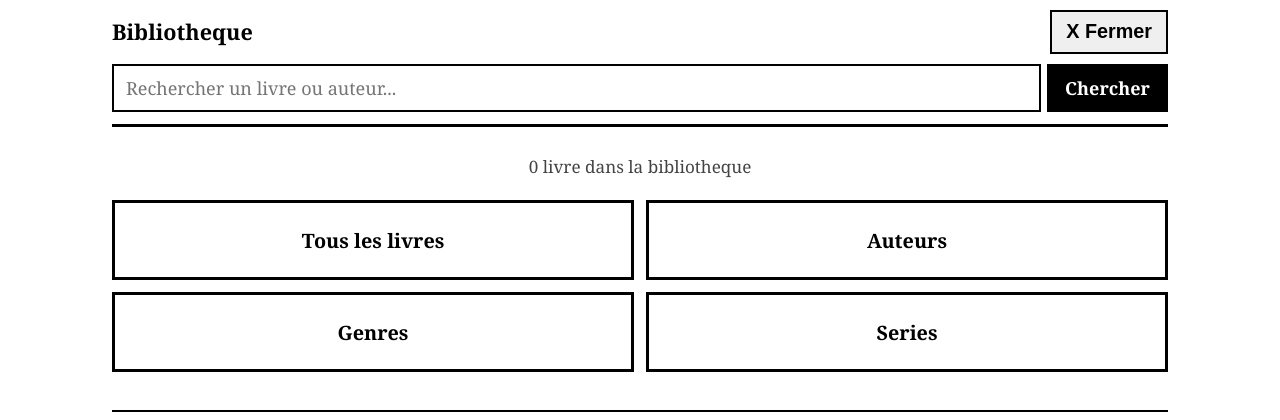
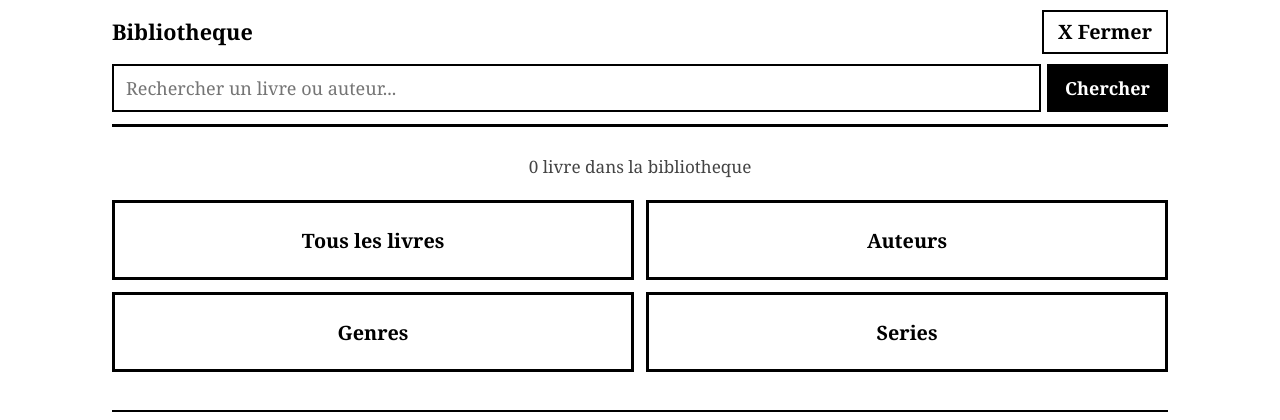
Before and after one commit to fmajurel/kobo-calibre-browser, a FastAPI app: page / in a window 1280 px wide. Shown: the top 420 px of the page. Run offline with FastAPI, Linux system fonts and the light colour scheme; the visitor is signed in with stand-in values (Sample User, id 1); data that the repository does not hold is empty.

Commit message:
fix: styles bouton fermer (button reset, cursor, appearance)

```diff
--- a/app/static/css/eink.css
+++ b/app/static/css/eink.css
@@ -1,7 +1,7 @@
 /* ============================================================
    KOBO CALIBRE BROWSER — CSS E-INK
-   Optimisé pour Kobo Clara 2E (1072×1448px, écran e-ink)
-   Règles : zéro animation, contraste maximal, tap targets ≥44px
+   Optimise pour Kobo Clara 2E (1072x1448px, ecran e-ink)
+   Regles : zero animation, contraste maximal, tap targets >=44px
    ============================================================ */
 
 /* === RESET ================================================= */
@@ -9,7 +9,6 @@
   box-sizing: border-box;
   margin: 0;
   padding: 0;
-  /* Aucune animation ni transition sur e-ink */
   animation: none !important;
   transition: none !important;
 }
@@ -70,10 +69,11 @@ h2 { font-size: 1.2rem; line-height: 1.3; margin: 16px 0 8px; }
 }
 
 .btn-close-browser {
+  font-family: Georgia, 'Times New Roman', serif;
   font-size: 1.1rem;
   font-weight: bold;
-  text-decoration: none;
   color: #000;
+  background: #fff;
   border: 2px solid #000;
   padding: 8px 14px;
   min-height: 44px;
@@ -82,6 +82,10 @@ h2 { font-size: 1.2rem; line-height: 1.3; margin: 16px 0 8px; }
   align-items: center;
   justify-content: center;
   line-height: 1;
+  cursor: pointer;
+  -webkit-appearance: none;
+  appearance: none;
+  text-decoration: none;
 }
 
 .btn-close-browser:active {
@@ -214,11 +218,6 @@ h2 { font-size: 1.2rem; line-height: 1.3; margin: 16px 0 8px; }
   color: #fff;
 }
 
-.nav-icon {
-  font-size: 1.6rem;
-  line-height: 1;
-}
-
 .recent-section {
   margin-top: 20px;
 }
@@ -231,7 +230,6 @@ h2 { font-size: 1.2rem; line-height: 1.3; margin: 16px 0 8px; }
 }
 
 /* === GRILLE DE LIVRES ===================================== */
-/* 2 colonnes sur la largeur Kobo ~1072px */
 .book-grid {
   display: grid;
   grid-template-columns: repeat(2, 1fr);
@@ -355,7 +353,7 @@ h2 { font-size: 1.2rem; line-height: 1.3; margin: 16px 0 8px; }
   text-decoration: underline;
 }
 
-/* === RÉSUMÉ =============================================== */
+/* === RESUME =============================================== */
 .book-comment {
   border-top: 2px solid #000;
   padding-top: 14px;
@@ -369,7 +367,7 @@ h2 { font-size: 1.2rem; line-height: 1.3; margin: 16px 0 8px; }
 .comment-text p { margin-bottom: 10px; }
 .comment-text p:last-child { margin-bottom: 0; }
 
-/* === BOUTONS DE TÉLÉCHARGEMENT ============================ */
+/* === BOUTONS DE TELECHARGEMENT ============================ */
 .download-section {
   border-top: 2px solid #000;
   padding-top: 14px;
@@ -407,7 +405,7 @@ h2 { font-size: 1.2rem; line-height: 1.3; margin: 16px 0 8px; }
   opacity: 0.85;
 }
 
-/* === LISTES (auteurs, genres, séries) ===================== */
+/* === LISTES (auteurs, genres, series) ===================== */
 .list-index {
   list-style: none;
   border-top: 1px solid #000;
@@ -487,7 +485,7 @@ h2 { font-size: 1.2rem; line-height: 1.3; margin: 16px 0 8px; }
   white-space: nowrap;
 }
 
-/* === ÉTATS VIDES ========================================== */
+/* === ETATS VIDES ========================================== */
 .empty-state {
   text-align: center;
   padding: 40px 16px;
```
